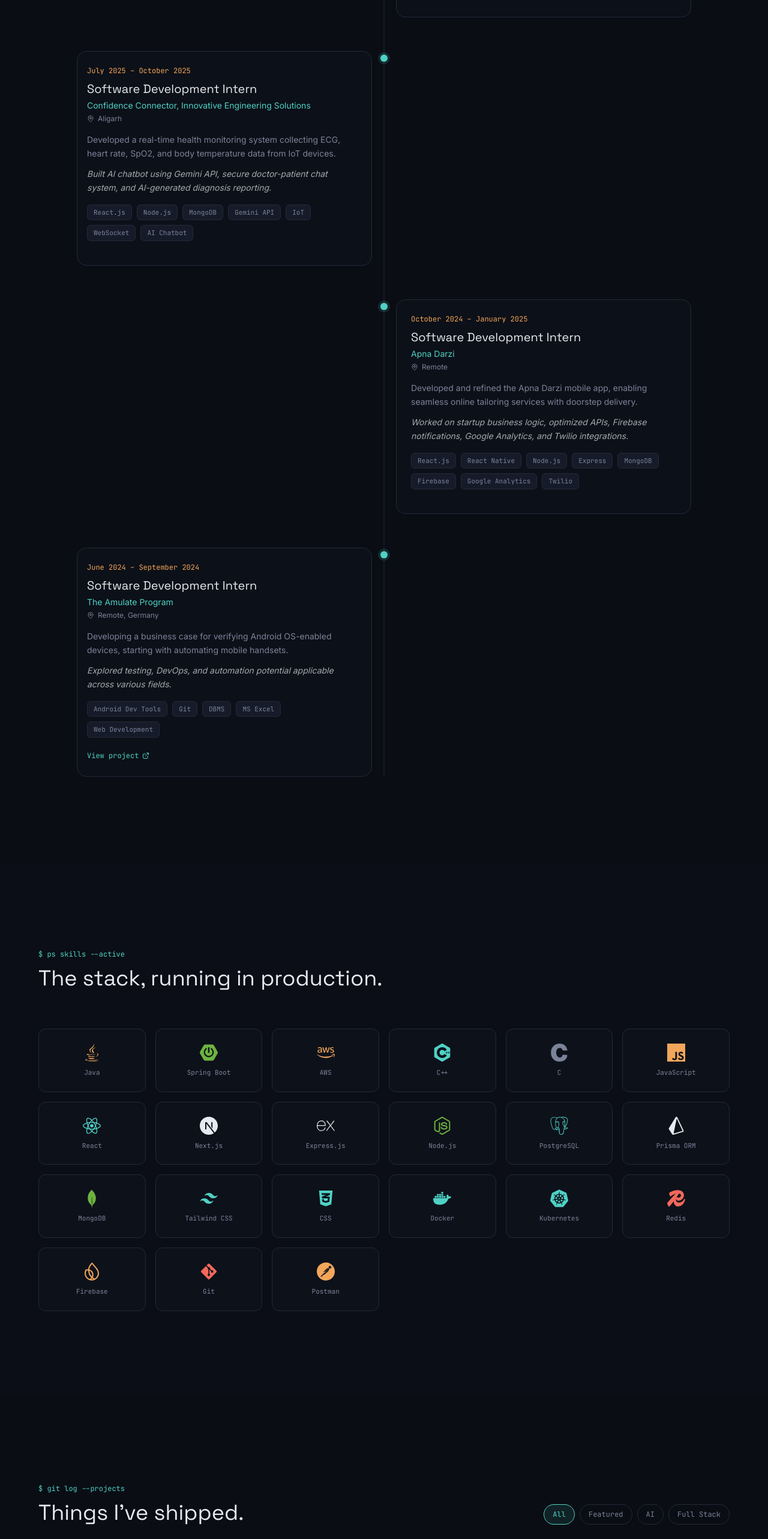
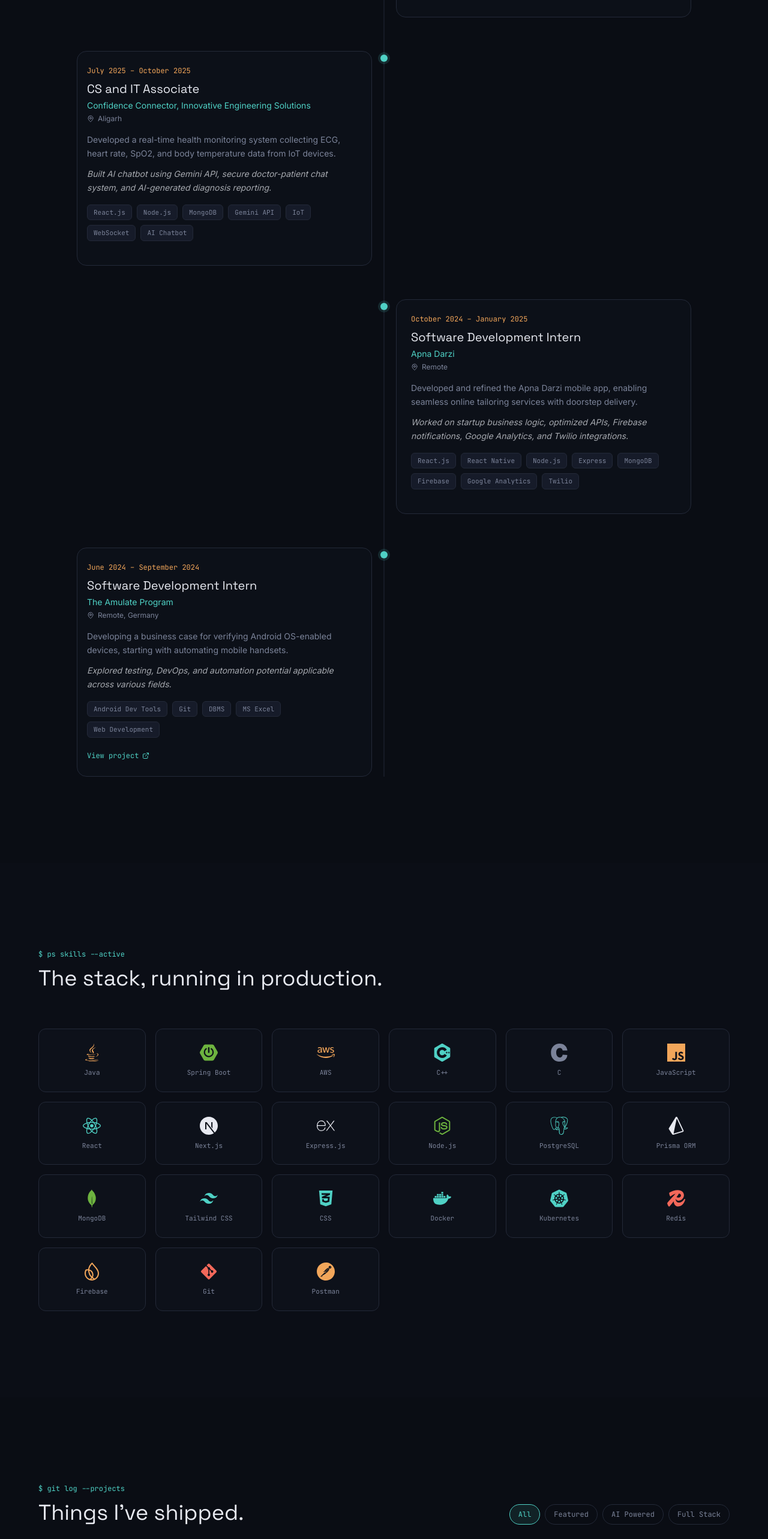
Before and after one commit to samar-abbas-786/personalweb, a React (Vite) app: page / in a window 1280 px wide. Shown: the part 2180-4746 px from the top of the page at 60% size. Built offline with nearby package versions, Linux system fonts and the light colour scheme.

Commit message:
fix filter issue

```diff
--- a/src/data/experience.js
+++ b/src/data/experience.js
@@ -22,7 +22,7 @@ export const experiences = [
   },
   {
     id: 2,
-    title: "Software Development Intern",
+    title: "CS and IT Associate",
     company: "Confidence Connector, Innovative Engineering Solutions",
     duration: "July 2025 – October 2025",
     location: "Aligarh",
--- a/src/data/projects.js
+++ b/src/data/projects.js
@@ -32,6 +32,8 @@ export const projects = [
     ],
     accent: "signal",
     featured: true,
+    fullstack:true,
+    ai:true,
   },
   {
     id: 2,
@@ -51,6 +53,7 @@ export const projects = [
     ],
     accent: "copper",
     featured: true,
+     fullstack:true,
   },
   {
     id: 3,
@@ -71,6 +74,8 @@ export const projects = [
     ],
     accent: "signal",
     featured: true,
+     fullstack:true,
+     ai:true,
   },
   {
     id: 4,
@@ -89,6 +94,8 @@ export const projects = [
       "Gemini API",
     ],
     accent: "copper",
+     fullstack:true,
+     ai:true,
   },
   {
     id: 5,
@@ -106,6 +113,7 @@ export const projects = [
       "Manifest V3",
     ],
     accent: "signal",
+    ai:true,
   },
   {
     id: 6,
@@ -136,6 +144,7 @@ export const projects = [
     code: "https://github.com/samar-abbas-786/Minor_Project",
     techStack: ["MongoDB", "Express", "React", "Node.js", "Tailwind CSS"],
     accent: "signal",
+     fullstack:true,
   },
   {
     id: 8,
@@ -147,6 +156,7 @@ export const projects = [
     code: "https://github.com/samar-abbas-786/Artify",
     techStack: ["React", "MongoDB", "Express", "Node.js", "Tailwind CSS"],
     accent: "copper",
+     fullstack:true,
   },
   {
     id: 9,
@@ -158,6 +168,7 @@ export const projects = [
     code: "https://github.com/samar-abbas-786/Campus-Bazaar",
     techStack: ["Node.js", "Express", "MongoDB Cluster", "EJS", "CSS"],
     accent: "signal",
+     fullstack:true,
   },
   {
     id: 10,
@@ -177,6 +188,7 @@ export const projects = [
       "Kaggle",
     ],
     accent: "copper",
+     fullstack:true,
   },
   {
     id: 11,
@@ -188,6 +200,7 @@ export const projects = [
     code: "https://github.com/samar-abbas-786/Event-Scheduler",
     techStack: ["React", "Node.js", "Express", "MongoDB", "Tailwind CSS"],
     accent: "signal",
+
   },
   {
     id: 12,
@@ -205,5 +218,6 @@ export const projects = [
       "Tailwind CSS",
     ],
     accent: "copper",
+     fullstack:true,
   },
 ];
--- a/src/sections/Projects.jsx
+++ b/src/sections/Projects.jsx
@@ -3,18 +3,19 @@ import SectionReveal from "../components/SectionReveal";
 import ProjectCard from "../components/ProjectCard";
 import { projects } from "../data/projects";
 
-const FILTERS = ["All", "Featured", "AI", "Full Stack"];
+const FILTERS = ["All", "Featured", "AI Powered", "Full Stack"];
 
 const matchesFilter = (project, filter) => {
   if (filter === "All") return true;
   if (filter === "Featured") return !!project.featured;
-  if (filter === "AI")
-    return project.techStack.some((t) => /gemini|ai|claude/i.test(t));
-  if (filter === "Full Stack")
-    return (
-      project.techStack.some((t) => /react|next/i.test(t)) &&
-      project.techStack.some((t) => /node|express|spring|java/i.test(t))
-    );
+  if (filter === "AI Powered") return !!project.ai;
+
+  // return project.techStack.some((t) => /gemini|ai|claude/i.test(t));
+  if (filter === "Full Stack") return !!project.fullstack;
+  // return (
+  //   project.techStack.some((t) => /react|next/i.test(t)) &&
+  //   project.techStack.some((t) => /node|express|spring|java/i.test(t))
+  // );
   return true;
 };
 
@@ -22,14 +23,16 @@ const Projects = () => {
   const [filter, setFilter] = useState("All");
   const filtered = useMemo(
     () => projects.filter((p) => matchesFilter(p, filter)),
-    [filter]
+    [filter],
   );
 
   return (
     <section id="projects" className="relative py-28 md:py-36 px-6 md:px-10">
       <div className="max-w-6xl mx-auto">
         <SectionReveal>
-          <p className="font-mono text-xs text-signal mb-3">$ git log --projects</p>
+          <p className="font-mono text-xs text-signal mb-3">
+            $ git log --projects
+          </p>
           <div className="flex flex-col sm:flex-row sm:items-end justify-between gap-6 mb-12">
             <h2 className="font-display text-3xl md:text-4xl text-paper">
               Things I've shipped.
```
